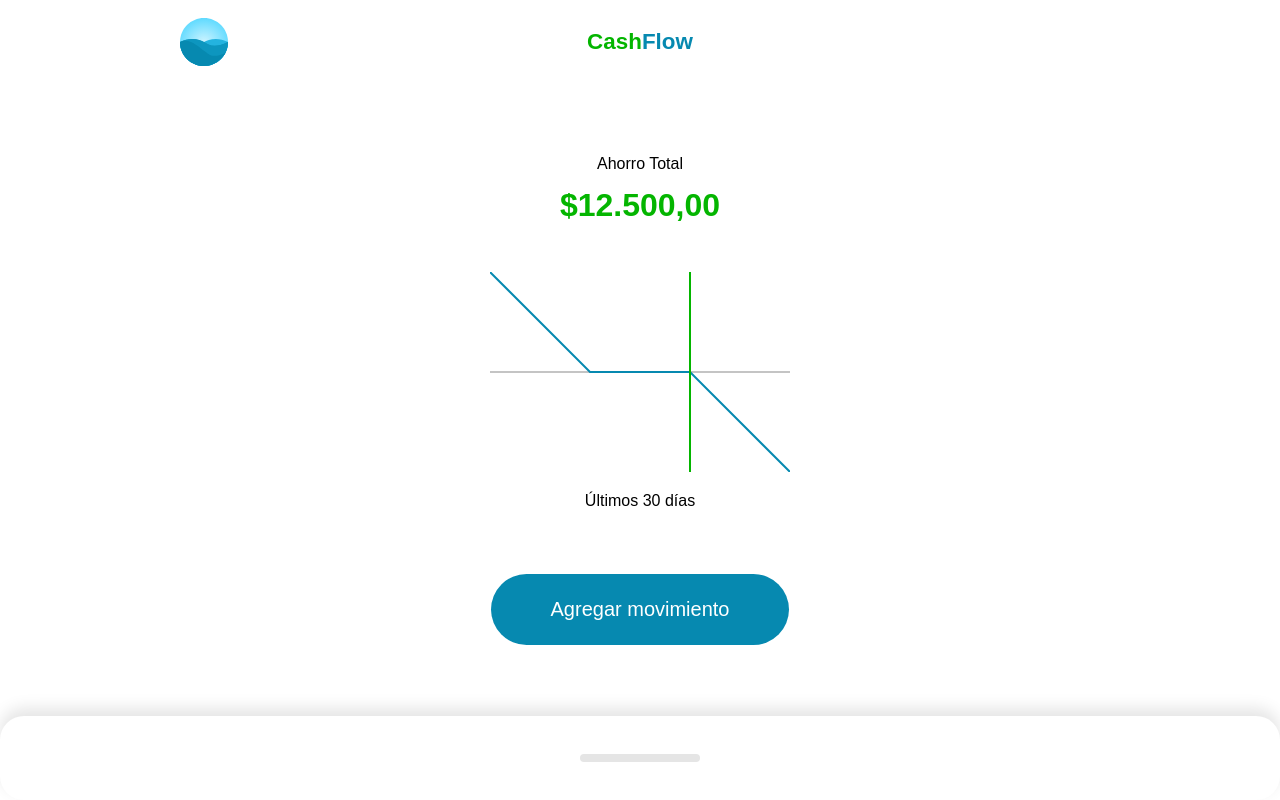
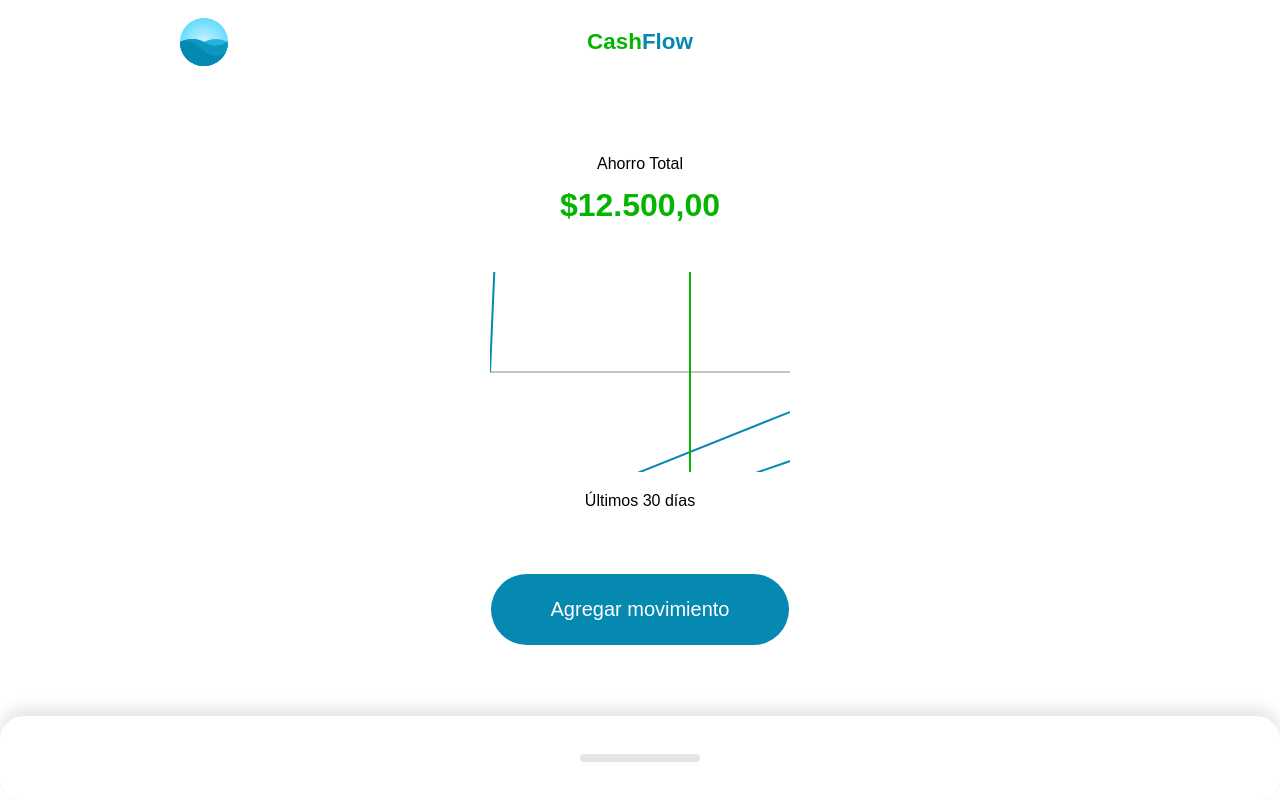
Before and after one commit to juaneins/vue-cash-flow-app, a Vue app: page / in a window 1280 px wide. Built offline with nearby package versions, Linux system fonts and the light colour scheme.

Commit message:
Primera implementacion de funcioanes para dibujar montos en svg

```diff
--- a/src/components/HomeComponent.vue
+++ b/src/components/HomeComponent.vue
@@ -52,6 +52,8 @@ const movements = ref([
     amount: -1420,
   },
 ]);
+
+const amounts = ref([100, 200, 500, 200, -400, -600, -300, 0, 300, 500]);
 </script>
 <template>
   <LayoutComponent>
@@ -61,7 +63,7 @@ const movements = ref([
     <template #resume>
       <ResumeComponent :label="'Ahorro Total'" :total-amount="12500" :amount="amount">
         <template #graphic>
-          <GraphicComponent />
+          <GraphicComponent :amounts="amounts" />
         </template>
         <template #action>
           <ActionComponent />
--- a/src/components/Resume/GraphicComponent.vue
+++ b/src/components/Resume/GraphicComponent.vue
@@ -1,13 +1,38 @@
+<script setup>
+import { toRefs, computed } from 'vue';
+const props = defineProps({
+  amounts: {
+    type: Array,
+    default: () => [],
+  },
+});
+
+const { amounts } = toRefs(props);
+
+const amountToPixels = (amount) => {
+  const min = Math.min(...amounts.value);
+  const max = Math.max(...amounts.value);
+
+  return `${min}, ${max}`;
+};
+
+const points = computed(() => {
+  const total = amounts.value.length;
+  return Array(total)
+    .fill(100)
+    .reduce((points, amount, i) => {
+      const x = (300 / total) * (i + 1);
+      const y = amountToPixels(amount);
+      console.log(y);
+      return `${points} ${x},${y}`;
+    }, '0,100');
+});
+</script>
 <template>
   <div>
     <svg viewBox="0 0 300 200">
       <line stroke="#c4c4c4" stroke-width="2" x1="0" y1="100" x2="300" y2="100" />
-      <polyline
-        fill="none"
-        stroke="#0689B0"
-        stroke-width="2"
-        points="0,0 100,100 200,100 300,200"
-      />
+      <polyline fill="none" stroke="#0689B0" stroke-width="2" :points="points" />
       <line stroke="#04B500" stroke-width="2" x1="200" y1="0" x2="200" y2="200" />
     </svg>
     <p>Últimos 30 días</p>
```
